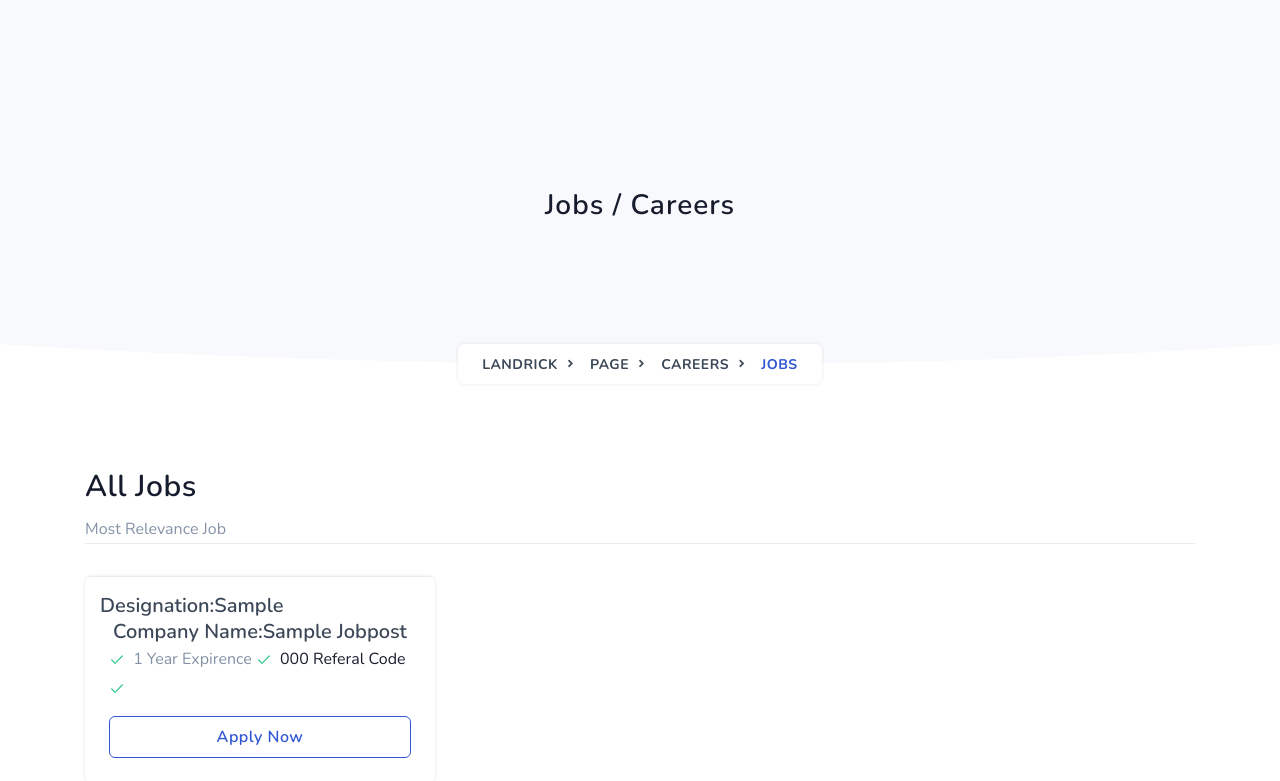
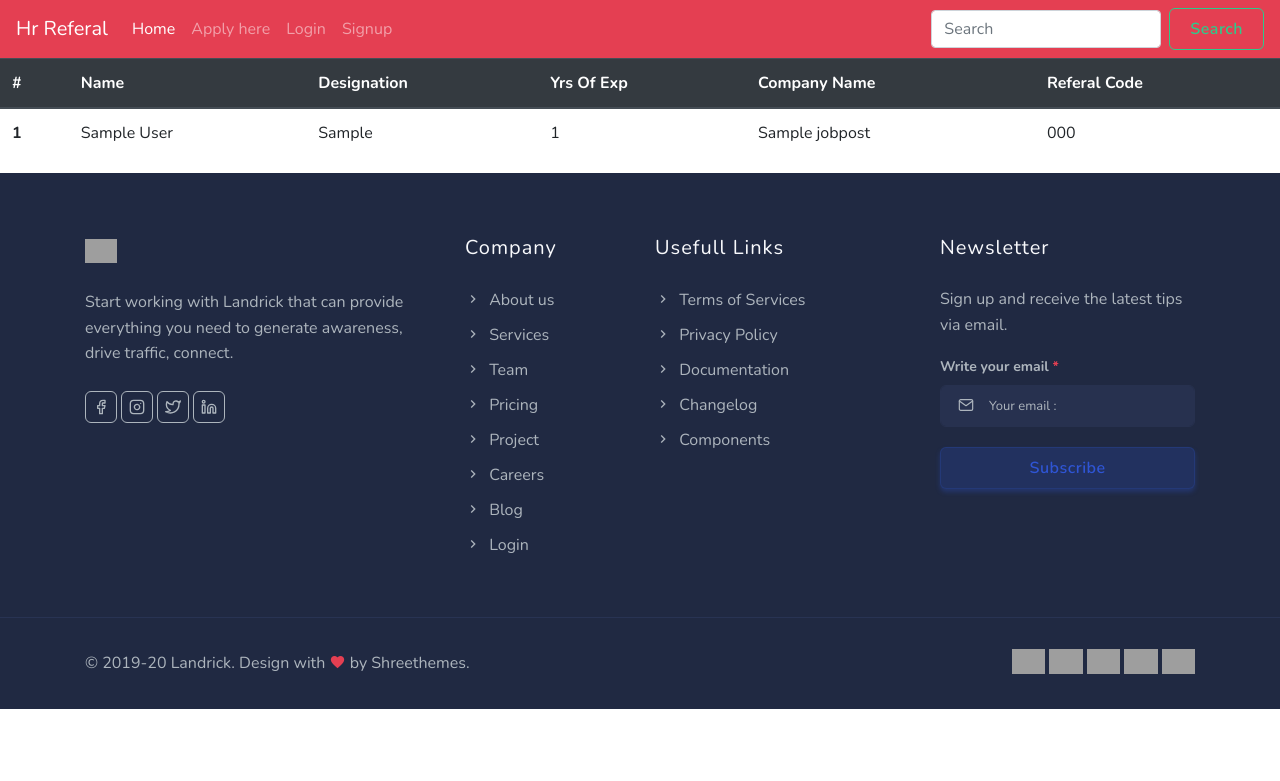
Before and after one commit to shreyas7057/hrreferalproject, a Django app: page /jobs/ in a window 1280 px wide. Shown: the top 781 px of the page. Run offline with Django 3.2, Linux system fonts and the light colour scheme; tables that the repository leaves empty hold one stand-in row (values such as "Sample post"); some libraries are stand-ins or nearby versions; grey boxes are pictures that could not be loaded.

Commit message:
added profile and referalcode

```diff
--- a/hrapp/models.py
+++ b/hrapp/models.py
@@ -11,5 +11,6 @@ class Jobpost(models.Model):
     resume = models.FileField(upload_to='resume/')
 
 
+
     def __str__(self):
         return self.user.first_name+" "+self.user.last_name+" "+" "+self.designation
--- a/hrapp/templates/hrapp/joblisting.html
+++ b/hrapp/templates/hrapp/joblisting.html
@@ -147,7 +147,7 @@
                                     stroke-linecap="round" stroke-linejoin="round"
                                     class="feather feather-check fea icon-sm text-success mr-1">
                                     <polyline points="20 6 9 17 4 12"></polyline>
-                                </svg> {{ request.user.first_name }}</li>
+                                </svg> {{ job.user.first_name }} {{ job.user.last_name }}</li>
 
                         </ul>
                         <a href="page-job-detail.html" class="btn btn-outline-primary btn-block">Apply Now</a>
--- /dev/null
+++ b/hrapp/templates/hrapp/joblisting2.html
@@ -0,0 +1,37 @@
+{% extends 'base.html' %}
+
+{% block title %}Job Listing{% endblock title %}
+
+{% block body %}
+
+<table class="table">
+    <thead class="thead-dark">
+      <tr>
+        <th scope="col">#</th>
+        <th scope="col">Name</th>
+        <th scope="col">Designation</th>
+        <th scope="col">Yrs Of Exp</th>
+        <th scope="col">Company Name</th>
+        <th scope="col">Referal Code</th>
+      </tr>
+    </thead>
+    <tbody>
+
+    {% for job in jobs %}
+      <tr>
+        <th scope="row">{{ forloop.counter }}</th>
+        <td>{{ job.user.first_name }} {{ job.user.last_name }}</td>
+        <td>{{ job.designation }}</td>
+        <td>{{ job.yrs_of_exp }}</td>
+        <td>{{ job.company_name }}</td>
+        <td>{{ job.referal_code }}</td>
+      </tr>
+      {% endfor %}
+
+    </tbody>
+  </table>
+
+
+
+
+{% endblock body %}
--- a/hrapp/templates/hrapp/login.html
+++ b/hrapp/templates/hrapp/login.html
@@ -168,7 +168,7 @@
                                 </div>
                                 <div class="col-12 text-center">
                                     <p class="mb-0 mt-3"><small class="text-dark mr-2">Don't have an account ?</small>
-                                        <a href="auth-signup.html" class="text-dark font-weight-bold">Sign Up</a></p>
+                                        <a href="{% url 'signup' %}" class="text-dark font-weight-bold">Sign Up</a></p>
                                 </div>
                             </div>
                         </form>
--- a/hrapp/templates/hrapp/signup.html
+++ b/hrapp/templates/hrapp/signup.html
@@ -210,6 +210,6 @@
     </div>
     <div class="mx-auto">
         <p class="mb-0 mt-3"><small class="text-dark mr-2">Already have an account ?</small>
-            <a href="auth-login.html" class="text-dark font-weight-bold">Sign in</a></p>
+            <a href="{% url 'login_user' %}" class="text-dark font-weight-bold">Sign in</a></p>
     </div>
 </div>
--- a/hrapp/views.py
+++ b/hrapp/views.py
@@ -15,7 +15,15 @@ def index(request):
 
 
 def profile(request):
-    return render(request,"hrapp/profile.html")
+    if not request.user.is_authenticated:
+        return redirect('login_user')
+    else:
+
+        jobs = Jobpost.objects.filter(user=request.user)
+        context = {
+            'jobs':jobs
+        }
+        return render(request,"hrapp/profile.html",context)
 
 
 def signup(request):
@@ -24,7 +32,7 @@ def signup(request):
 
         if form.is_valid():
             form.save()
-            return redirect('index')
+            return redirect('login_user')
 
     else:
         form = SignupForm()
@@ -87,4 +95,5 @@ def display_jobpost(request):
 
     jobposts = Jobpost.objects.all()
 
-    return render(request,'hrapp/joblisting.html',{'jobs':jobposts})
+
+    return render(request,'hrapp/joblisting2.html',{'jobs':jobposts})
--- a/hrproject/urls.py
+++ b/hrproject/urls.py
@@ -18,7 +18,7 @@ from django.urls import path
 from django.conf import settings
 from django.conf.urls.static import static
 
-from hrapp.views import index,signup,login_user,logout_user,create_jobpost_view,display_jobpost
+from hrapp.views import index,signup,login_user,logout_user,create_jobpost_view,display_jobpost,profile
 
 urlpatterns = [
     path('admin/', admin.site.urls),
@@ -28,6 +28,7 @@ urlpatterns = [
     path('logout/',logout_user,name="logout_user"),
     path('jobapply/form/',create_jobpost_view,name="jobapply_form"),
     path('jobs/',display_jobpost,name="display_jobpost"),
+    path('profile/',profile,name="profile"),
 ]
 urlpatterns+=static(settings.STATIC_URL, document_root=settings.STATIC_ROOT)
 urlpatterns+=static(settings.MEDIA_URL, document_root=settings.MEDIA_ROOT)
--- a/templates/base.html
+++ b/templates/base.html
@@ -14,6 +14,7 @@
 </head>
 
 <body style="overflow: visible;">
+    {% include 'navbar.html' %}
     {% block body %}
     {% endblock body %}
 
--- /dev/null
+++ b/templates/navbar.html
@@ -0,0 +1,38 @@
+<nav class="navbar navbar-expand-lg navbar-dark bg-danger">
+    <a class="navbar-brand" href="#">Hr Referal</a>
+    <button class="navbar-toggler" type="button" data-toggle="collapse" data-target="#navbarSupportedContent" aria-controls="navbarSupportedContent" aria-expanded="false" aria-label="Toggle navigation">
+      <span class="navbar-toggler-icon"></span>
+    </button>
+
+    <div class="collapse navbar-collapse" id="navbarSupportedContent">
+      <ul class="navbar-nav mr-auto">
+        <li class="nav-item active">
+          <a class="nav-link" href="#">Home <span class="sr-only">(current)</span></a>
+        </li>
+        <li class="nav-item">
+          <a class="nav-link" href="{% url 'jobapply_form' %}">Apply here</a>
+        </li>
+        {% if user.is_authenticated %}
+        <li class="nav-item dropdown">
+          <a class="nav-link dropdown-toggle" href="#" id="navbarDropdown" role="button" data-toggle="dropdown" aria-haspopup="true" aria-expanded="false">
+            {{ request.user.username }}
+          </a>
+          <div class="dropdown-menu" aria-labelledby="navbarDropdown">
+            <a class="dropdown-item" href="{% url 'logout_user' %}">Logout</a>
+          </div>
+        </li>
+        {% else %}
+        <li class="nav-item">
+          <a class="nav-link" href="{% url 'login_user' %}">Login</a>
+        </li>
+        <li class="nav-item">
+            <a class="nav-link" href="{% url 'signup' %}">Signup</a>
+          </li>
+        {% endif %}
+      </ul>
+      <form class="form-inline my-2 my-lg-0">
+        <input class="form-control mr-sm-2" type="search" placeholder="Search" aria-label="Search">
+        <button class="btn btn-outline-success my-2 my-sm-0" type="submit">Search</button>
+      </form>
+    </div>
+  </nav>
```
Also changed, not shown: hrapp/templates/hrapp/profile.html (added, +78 -0 lines), 1 other file.
